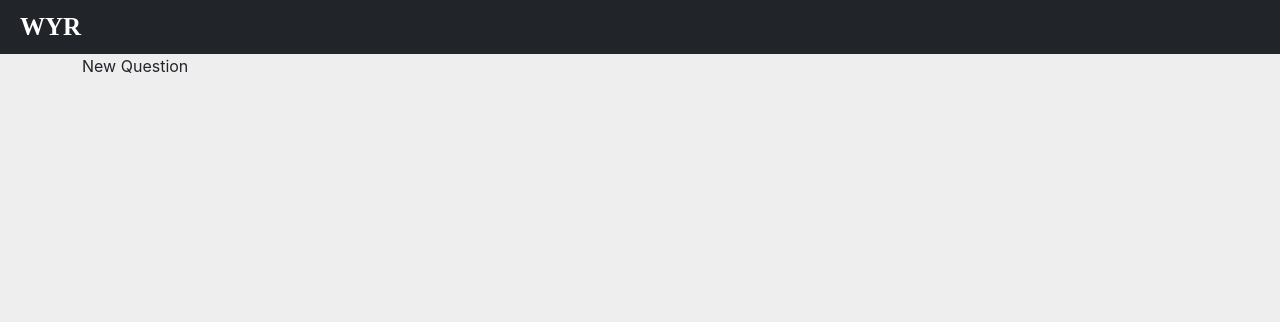
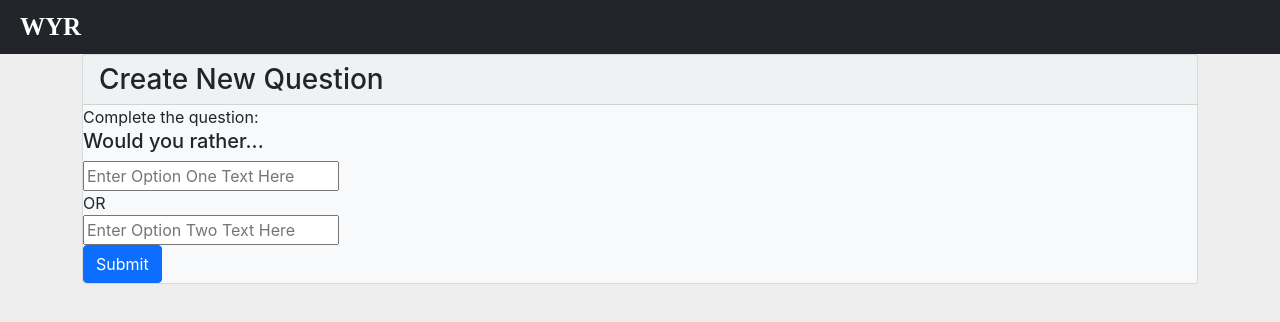
Before and after one commit to dsypien/would-your-rather, a React (Create React App) app: page /question in a window 1280 px wide. Shown: the top 322 px of the page. Built offline with nearby package versions, Linux system fonts and the light colour scheme; a web font is replaced by a local one.

Commit message:
Add new question markup, state added for option 1 and 2

```diff
--- a/src/components/NewQuestion.js
+++ b/src/components/NewQuestion.js
@@ -1,13 +1,29 @@
-import React, { Component } from "react"
+import React, { useState } from "react"
+import { Button } from "react-bootstrap"
 
-class NewQuestion extends Component {
-   render() {
-      return (
-         <div>
-            New Question
-         </div>
-      )
-   }
+export default function NewQuestion (params) {
+   const [option1, setOption1] = useState("")
+   const [option2, setOption2] = useState("")
+
+   return (
+      <div className="card bg-light mb-3">
+         <form>
+            <h3 className="card-header">Create New Question</h3>
+            <div>Complete the question:</div>
+            <h5>Would you rather...</h5>
+            <input type="text"
+                   value={option1}
+                   onChange={ (e) => setOption1(e.target.value) }
+                   placeholder="Enter Option One Text Here" />
+            <div>OR</div>
+            <div>
+               <input type="text"
+                     value={option2}
+                     onChange={ (e) => setOption2(e.target.value) }
+                     placeholder="Enter Option Two Text Here" />
+            </div>
+            <Button>Submit</Button>
+         </form>
+      </div>
+   )
 }
-
-export default NewQuestion
--- a/src/components/Poll.js
+++ b/src/components/Poll.js
@@ -21,7 +21,7 @@ export default function Poll(props) {
                   <img alt="avatar" className="avatar-lg" src={users[question.author].avatarURL} />
                </div>
                <div className="poll-body">
-                  <h5 className="card-title">Would you rather...</h5>
+                  <h3 className="card-title">Would you rather...</h3>
                   <p className="card-text"> {question.optionOne.text} <b>or</b> {question.optionTwo.text} </p>
                   <Button onClick={(e) => viewPoll(e)}>View Poll</Button>
                </div>
--- a/src/components/PollDetailsQuestion.js
+++ b/src/components/PollDetailsQuestion.js
@@ -25,7 +25,7 @@ function PollDetailsQuestion (props) {
 
    return (
       <form onSubmit={handleSubmit}>
-         <h5 className="card-title">Would you rather...</h5>
+         <h3 className="card-title">Would you rather...</h3>
          <div>
             { radios.map( radio => (
                <div key={radio.name}>
--- a/src/components/PollDetailsResult.js
+++ b/src/components/PollDetailsResult.js
@@ -18,7 +18,7 @@ function PollDetailsResult (params) {
 
    return (
       <div>
-         <h5 className="card-title">Results...</h5>
+         <h3 className="card-title">Results...</h3>
          <PollDetailsOptionResult
             option={question.optionOne}
             selectedCount={pollResults.optionOne}
```
